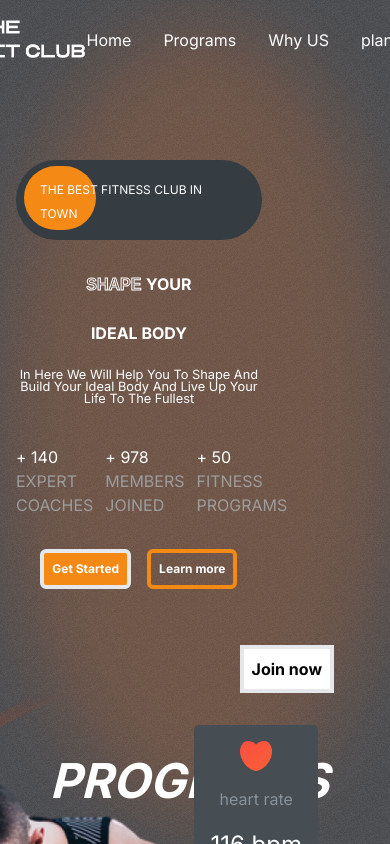
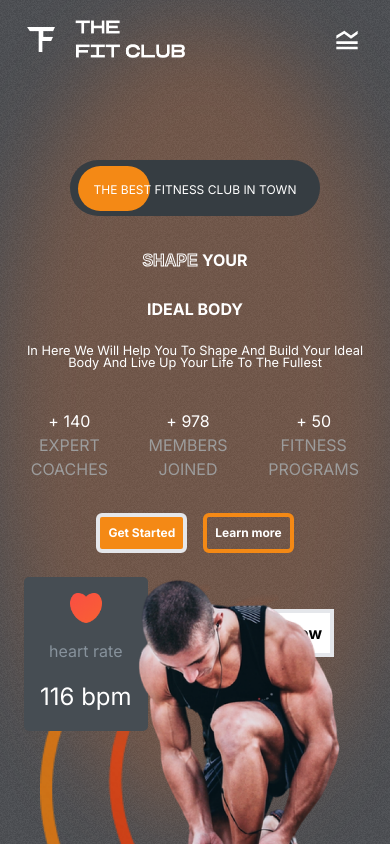
Before and after one commit to Bishboy/GymApp, a React (Vite) app: page / in a window 390 px wide. Shown: the top 844 px of the page. Built offline with nearby package versions, Linux system fonts and the light colour scheme.

Commit message:
mobile screen implementation

```diff
--- a/src/component/Header.tsx
+++ b/src/component/Header.tsx
@@ -1,5 +1,5 @@
-import React,{useState} from 'react'
-import Logo from '../../src/assets/logo.png'
+import React, { useState } from "react";
+import Logo from "../../src/assets/logo.png";
 import { motion } from "framer-motion";
 import { MdLegendToggle } from "react-icons/md";
 
@@ -9,12 +9,12 @@ const variants = {
 };
 
 const Header = () => {
-    const [isOpen, setIsOpen] = useState(false);
+  const [isOpen, setIsOpen] = useState(false);
   return (
     <div>
-      <div className="flex justify-between items-center w-full">
+      <div className="flex relative gap-4 justify-between items-center  w-full">
         <img src={Logo} alt="" className="w-[10rem] h-[3rem]" />
-        <div>
+        <div className="hidden md:flex">
           <ul className="flex gap-[2rem] text-white cursor-pointer whitespace-nowrap ">
             <li className="hover:text-[#f48915]">Home</li>
             <li className="hover:text-[#f48915]">Programs</li>
@@ -23,8 +23,29 @@ const Header = () => {
             <li className="hover:text-[#f48915]">Testimony</li>
           </ul>
         </div>
+
+        <div
+          className={`${
+            isOpen
+              ? "absolute translate-y-[0rem] "
+              : "absolute translate-y-[-23rem] "
+          } bg-black md:hidden translate-y-[-23rem] transition-all  left-[9rem] top-[3rem] z-50 py-4 px-4`}
+        >
+          <ul className="flex flex-col w-[10rem] gap-[2rem]  text-white cursor-pointer whitespace-nowrap ">
+            <li className="hover:text-[#f48915]">Home</li>
+            <li className="hover:text-[#f48915]">Programs</li>
+            <li className="hover:text-[#f48915]">Why US</li>
+            <li className="hover:text-[#f48915]"> plans</li>
+            <li className="hover:text-[#f48915]">Testimony</li>
+          </ul>
+        </div>
+        <div className="w-[10rem] md:hidden flex justify-end">
+          <MdLegendToggle
+            className="text-[2rem] text-white"
+            onClick={() => setIsOpen((isOpen) => !isOpen)}
+          />
+        </div>
         {/* <motion.nav animate={isOpen ? "open" : "closed"} variants={variants}>
-          <MdLegendToggle onClick={() => setIsOpen((isOpen) => !isOpen)} />
           <ul className="flex gap-[2rem] text-white cursor-pointer whitespace-nowrap bg-black ">
             <li className="hover:text-[#f48915]">Home</li>
             <li className="hover:text-[#f48915]">Programs</li>
@@ -36,6 +57,6 @@ const Header = () => {
       </div>
     </div>
   );
-}
+};
 
-export default Header
+export default Header;
--- a/src/component/Hero.tsx
+++ b/src/component/Hero.tsx
@@ -9,20 +9,22 @@ import { motion } from "framer-motion";
 const Hero: React.FC = () => {
 
   const transition = {type: 'spring', duration: 3}
+  const mobile = window.innerWidth <= 788 ? true: false;
   return (
     <div className="flex flex-col md:flex-row justify-between md:px-[4rem] px-2  gap-2  ">
       <div className="blurr w-[25rem]  lg:w-[52rem] blur-2xl h-[50rem] mt-5  left-0 bg-[#fd782b]/20"></div>
-      <div className="py-[1rem] flex items-center md:items-start flex-col gap-[2rem] px-2 w-[70%] ">
+      <div className="py-[1rem] flex flex-col gap-[2rem] px-2 md:w-[70%]  items-center md:items-start ">
         <Header />
-        <div className="mt-[4rem] bg-[#363d42] relative text-white items-center justify-start uppercase rounded-[4rem] w-fit p-4 px-6">
-          <motion.div className="absolute z-10 bg-[#f48915] w-[4.5rem] h-[80%] left-[8px] top-[6px] rounded-[3rem]"
-          initial={{left: '238px'}}
-          whileInView={{left:'8px'}}
-          transition={{...transition, type: 'tween'}}
-          >
-
-          </motion.div>
-          <span className="z-50 relative text-xs md:text-base">the best fitness club in town</span>
+        <div className="mt-[4rem] bg-[#363d42] relative text-white items-center uppercase rounded-[4rem] w-fit p-4 px-6">
+          <motion.div
+            className="absolute z-10 bg-[#f48915] w-[4.5rem] h-[80%] left-[8px] top-[6px] rounded-[3rem]"
+            initial={{ left: mobile ? "178px" : "238px" }}
+            whileInView={{ left: "8px" }}
+            transition={{ ...transition, type: "tween" }}
+          ></motion.div>
+          <span className="z-40 relative text-xs md:text-base">
+            the best fitness club in town
+          </span>
         </div>
 
         <div className="flex flex-col gap-[1.5rem] uppercase md:text-[4.5rem] text-center md:text-start font-bold text-white truncate ">
@@ -34,28 +36,27 @@ const Hero: React.FC = () => {
             <span>Ideal Body</span>
           </div>
           <div className="md:text-[1rem] text-[0.8rem] font-light text-wrap md:text-nowrap  leading-3 md:w-[80%] capitalize mb-2">
-            <span >
+            <span>
               In here we will help you to shape and build your ideal body and
               live up your life to the fullest
             </span>
           </div>
         </div>
-        <div className="flex  gap-3 relative w-full items-center md:gap-[2rem]">
-          <div className="flex flex-col">
-
+        <div className="flex  gap-3 relative w-full  items-center md:gap-[2rem]">
+          <div className="flex text-center flex-col">
             <span className="text-white md:text-[2rem] ">+ 140</span>
             <span className="text-[#9c9c9c] uppercase">Expert coaches</span>
           </div>
-          <div className="flex flex-col">
+          <div className="flex text-center flex-col">
             <span className="text-white md:text-[2rem]">+ 978</span>
             <span className="text-[#9c9c9c] uppercase">Members Joined</span>
           </div>
-          <div className="flex flex-col">
+          <div className="flex text-center flex-col">
             <span className="text-white md:text-[2rem]">+ 50</span>
             <span className="text-[#9c9c9c] uppercase">Fitness Programs</span>
           </div>
         </div>
-        <div className="flex gap-[1rem]  justify-center md:justify-start ">
+        <div className="flex gap-[1rem]  ">
           <button className="btn text-white md:textbase text-xs whitespace-nowrap bg-[#f48915] rounded-md md:w-[8rem]">
             Get Started
           </button>
@@ -65,14 +66,16 @@ const Hero: React.FC = () => {
         </div>
       </div>
 
-      <div className="flex flex-1 relative  md:bg-[#f48915]">
+      <div className="flex flex-1 relative bg-none md:bg-[#f48915]">
         <button className="btn bg-white absolute right-[3rem] text-black top-[2rem] whitespace-nowrap">
           Join now
         </button>
-        <motion.div className="flex flex-col bg-[#464D53] items-center rounded-[5px] absolute right-[4rem] top-[7rem] w-fit p-[1rem]  h-fit gap-[1rem]"
-        initial={{right: '-1rem' }}
-        whileInView={{right: '4rem'}}
-        transition={transition}>
+        <motion.div
+          className="flex flex-col bg-[#464D53] items-center rounded-[5px] absolute right-[4rem] left-[1rem] md:top-[7rem] w-fit p-[1rem]  h-fit gap-[1rem]"
+          initial={{ right: "-1rem" }}
+          whileInView={{ right: "4rem" }}
+          transition={transition}
+        >
           <img src={Hearts} alt="" className="w-[2rem]" />
           <span className="text-[#87929c]">heart rate</span>
           <span className="text-white text-[1.5rem]">116 bpm</span>
@@ -81,25 +84,27 @@ const Hero: React.FC = () => {
         <img
           src={hero_image}
           alt=""
-          className="absolute top-[10rem] right-[8rem] w-[23rem]"
+          className="md:absolute relative left-[7rem] align-middle  md:top-[10rem] md:right-[8rem] w-[15rem] md:w-[23rem]"
         />
         <motion.img
           src={hero_image_black}
-          initial={{right: '11rem'}}
-          whileInView={{right:'20rem'}}
+          initial={{ right: "11rem" }}
+          whileInView={{ right: "20rem" }}
           transition={transition}
           alt=""
-          className="absolute top-[4rem] right-[20rem] w-[15rem] -z-10"
+          className="absolute md:top-[4rem] top-0 left-[2rem] md:right-[20rem] w-[15rem] -z-10"
         />
 
-        <motion.div className="flex gap-[2rem]  p-[1rem] items-center justify-center px-[4rem] absolute top-[32rem] right-[28rem] w-fit rounded-[5px] bg-[#656565]"
-        initial={{right: '37rem'}}
-        whileInView={{right:'28rem'}}
-        transition={transition}>
-          <img src={Calories} alt="" className="w-[3rem]" />
+        <motion.div
+          className="md:flex gap-[2rem] h-fit hidden p-[1rem] items-center justify-center px-[4rem] absolute      top-[35rem] w-fit rounded-[5px] bg-[#656565]"
+          initial={{ right: "37rem" }}
+          whileInView={{ right: "28rem" }}
+          transition={transition}
+        >
+          <img src={Calories} alt="" className="md:w-[3rem] w-[2rem]" />
           <div className="flex flex-col justify-between">
-            <span className="whitespace-nowrap text-sm">Calories Burned</span>
-            <span className="text-white text-[1.5rem] whitespace-nowrap">
+            <span className="whitespace-nowrap text-white text-xs md:text-sm">Calories Burned</span>
+            <span className="text-gray-400 md:text-[1.5rem] whitespace-nowrap">
               220 kcal
             </span>
           </div>
--- a/src/component/Join.tsx
+++ b/src/component/Join.tsx
@@ -27,8 +27,8 @@ const Join = () => {
   };
 
   return (
-    <div className="flex gap-[10rem] px-[2rem]">
-      <div className="text-white relative text-[3rem] font-bold">
+    <div className="flex flex-col md:flex-row justify-evenly gap-[10rem] px-[2rem]">
+      <div className="text-white text-center md:text-start relative text-[3rem] font-bold">
         <hr className="absolute w-[10.5rem] border-2 border-orange-500 rounded mt-[-10px]" />
         <div>
           <span className="strokeText">READY TO</span>
@@ -39,10 +39,11 @@ const Join = () => {
           <span className="strokeText"> WITH US</span>
         </div>
       </div>
-      <div>
+
+      <div className="bg-white relative">
         <form
           ref={formRef}
-          className="flex gap-[3rem] bg-gray-400 p-[1rem] px-8 rounded"
+          className="flex md:gap-[3rem] bg-gray-400 p-[1rem] gap-1 md:px-8 rounded"
           onSubmit={sendEmail}
         >
           <input
@@ -52,7 +53,7 @@ const Join = () => {
             className="bg-transparent border-none outline-none text-gray-200 placeholder:text-gray-200 "
           />
           <button className="btn bg-orange-400 text-white  whitespace-nowrap">
-            {loading ? <FiLoader className="animate-spin  " /> : "Join now"}
+            {loading ? <FiLoader className="animate-spin w-[3rem] " /> : "Join now"}
           </button>
         </form>
       </div>
--- a/src/component/Plan.tsx
+++ b/src/component/Plan.tsx
@@ -7,18 +7,18 @@ const Plan = () => {
     <div className="mt-[4rem] px-[2rem] flex flex-col gap-[4rem] relative">
         <div className="blurr w-[52rem] blur-2xl h-[50rem] mt-5 animate-spin left-0 bg-[#fd782b]/20"></div>
         <div className="blurr w-[52rem] blur-2xl h-[50rem] mt-5 animate-spin right-0 bg-[#fd782b]/20"></div>
-      <div className=" flex gap-[2rem] items-center justify-center font-bold text-[3rem]">
+      <div className=" flex flex-col md:flex-row md:gap-[2rem] items-center justify-center font-bold md:text-[3rem] text-[1.5rem]">
         <span className="strokeText">READY TO START</span>
         <span> YOUR JOURNEY</span>
         <span className="strokeText">NOW WITH US</span>
       </div>
 
-      <div className=" flex items-center justify-center gap-[3rem]">
+      <div className=" flex flex-col md:flex-row items-center justify-center gap-[3rem]">
         {plansData.map((items) => (
           <div
             key={items.id}
             className={`${
-              items.id === 2 ? "bg-custom-gradient scale-110" : ""
+              items.id === 2 ? "bg-custom-gradient md:scale-110" : ""
             } flex flex-col p-[1.5rem] bg-[#656565] w-[20rem] gap-[2rem] text-white`}
           >
             {items.icon}
--- a/src/component/Programs.tsx
+++ b/src/component/Programs.tsx
@@ -12,12 +12,12 @@
  const Programs: React.FC = () => {
    return (
      <div className="flex flex-col gap-[2rem] px-[2rem] py-9">
-       <div className="flex gap-[5rem] text-[3rem] font-bold justify-center text-white uppercase italic whitespace-nowrap">
+       <div className="flex flex-col md:flex-row md:gap-[5rem] text-[1.5rem] text-center md:text-start md:text-[3rem] font-bold justify-center text-white uppercase italic whitespace-nowrap">
          <span className="strokeText">Explore our</span>
          <span>Programs</span>
          <span className="strokeText"> to shape you</span>
        </div>
-       <div className="flex flex-col lg:flex-row items-center lg:items-baseline gap-[1rem] justify-between">
+       <div className="flex flex-col md:flex-row items-center lg:items-baseline gap-[1rem] justify-between">
          {programsData.map((items: ProgramItem, index: number) => (
            <div
              key={index}
--- a/src/component/Reasons.tsx
+++ b/src/component/Reasons.tsx
@@ -10,7 +10,7 @@ import tick from "../../src/assets/tick.png";
 
 const Reasons = () => {
   return (
-    <div className="px-[2rem] flex  gap-[2rem]">
+    <div className="px-[2rem] flex flex-col-reverse md:flex-row gap-[2rem]">
       <div className="flex-1 grid grid-cols-3 gap-4 auto-rows-fr">
         <img
           src={image1}
@@ -33,6 +33,7 @@ const Reasons = () => {
           className="object-cover w-[10rem]  h-[11.2rem] "
         />
       </div>
+
       <div className="flex-1 uppercase gap-[1rem] flex flex-col ">
         <span className=" font-bold text-orange-500">Some reasons</span>
         <div className="text-[3rem] text-white font-bold">
--- a/src/component/Testimonial.tsx
+++ b/src/component/Testimonial.tsx
@@ -27,7 +27,7 @@ const Testimonial = () => {
     }
 
   return (
-    <div className=" flex gap-[1rem] px-[2rem]">
+    <div className=" flex flex-col py-[2rem] md:flex-row gap-[3rem] md:gap-[1rem] px-[2rem]">
       <div className="flex flex-1 gap-[2rem] flex-col uppercase text-white">
         <span className="text-orange-500 font-bold">testimonials</span>
         <span className="strokeText font-bold text-[3rem]">What they</span>
@@ -49,18 +49,19 @@ const Testimonial = () => {
           -{testimonialsData[selected].status}
         </span>
       </div>
-      <div className="relative flex-1">
+
+      <div className="relative flex-1 flex flex-col py-[10rem] md:py-0 ">
         <motion.div
           initial={{ opacity: 0, x: -100 }}
           transition={{ ...transition, duration: 2 }}
           whileInView={{ opacity: 1, x: 0 }}
-          className="absolute w-[17rem] h-[20rem] border-2 border-orange-400 right-[9rem] bg-transparent top-[0.9rem]"
+          className="absolute w-[17rem] h-[20rem] border-2 border-orange-400 right-[3rem] md:right-[9rem] bg-transparent top-[0.9rem]"
         ></motion.div>
         <motion.div
           initial={{ opacity: 0, x: 100 }}
           transition={{ ...transition, duration: 2 }}
           whileInView={{ opacity: 1, x: 0 }}
-          className="absolute w-[17rem] h-[19rem] top-[4rem] bg-orange-500 right-[7rem]"
+          className="absolute w-[17rem] h-[19rem] top-[4rem] bg-orange-500 right-[3rem] md:right-[7rem]"
         ></motion.div>
         <motion.img
           key={selected}
@@ -70,7 +71,7 @@ const Testimonial = () => {
           transition={transition}
           src={testimonialsData[selected].image}
           alt=""
-          className="absolute w-[17rem] h-[20rem] object-cover right-[8rem] top-[2rem] "
+          className="absolute  w-[17rem] h-[20rem] object-cover right-[3rem] md:right-[8rem] top-[2rem] "
         />
         <div className="flex gap-2 items-center absolute left-[3rem] bottom-[1rem]  ">
           <img
```
